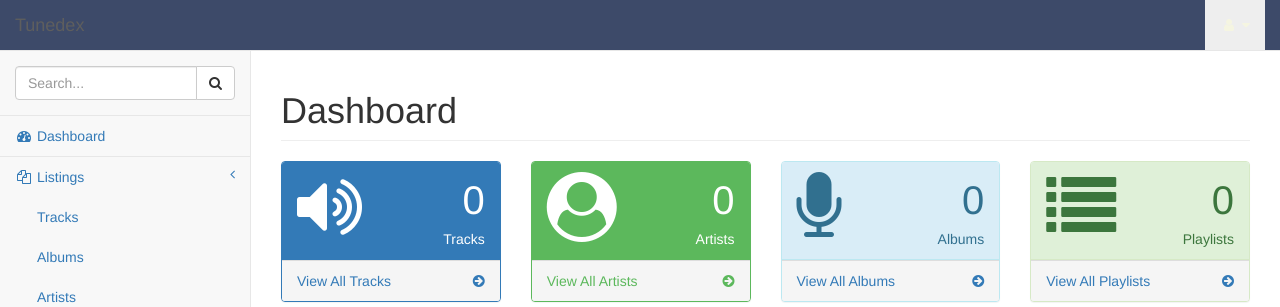
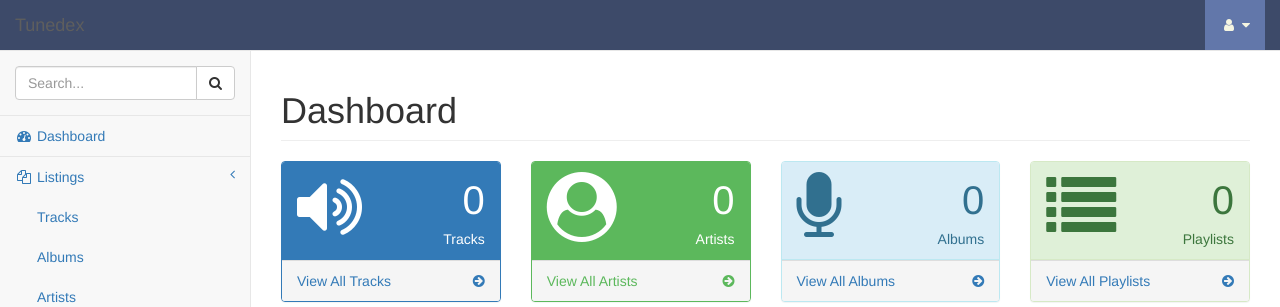
Before and after one commit to shacker/tunedex, a Django app: page / in a window 1280 px wide, with the pointer over the restyled element. Shown: the top 307 px of the page. Run offline with Django 3.2, Linux system fonts and the light colour scheme; data comes from the database, SQL or seed files in the repository; data that the repository does not hold is empty; some libraries are stand-ins or nearby versions.

Commit message:
Navbar dropdown selector color

```diff
--- a/tunedex/static/styles/site.css
+++ b/tunedex/static/styles/site.css
@@ -5,3 +5,7 @@
 .navbar a.navbar-brand, .navbar a.dropdown-toggle {
     color: #f5f5e1;
 }
+
+.nav>li>a:hover, .navbar .open>a:focus {
+    background-color: #6277aa;
+}
```
